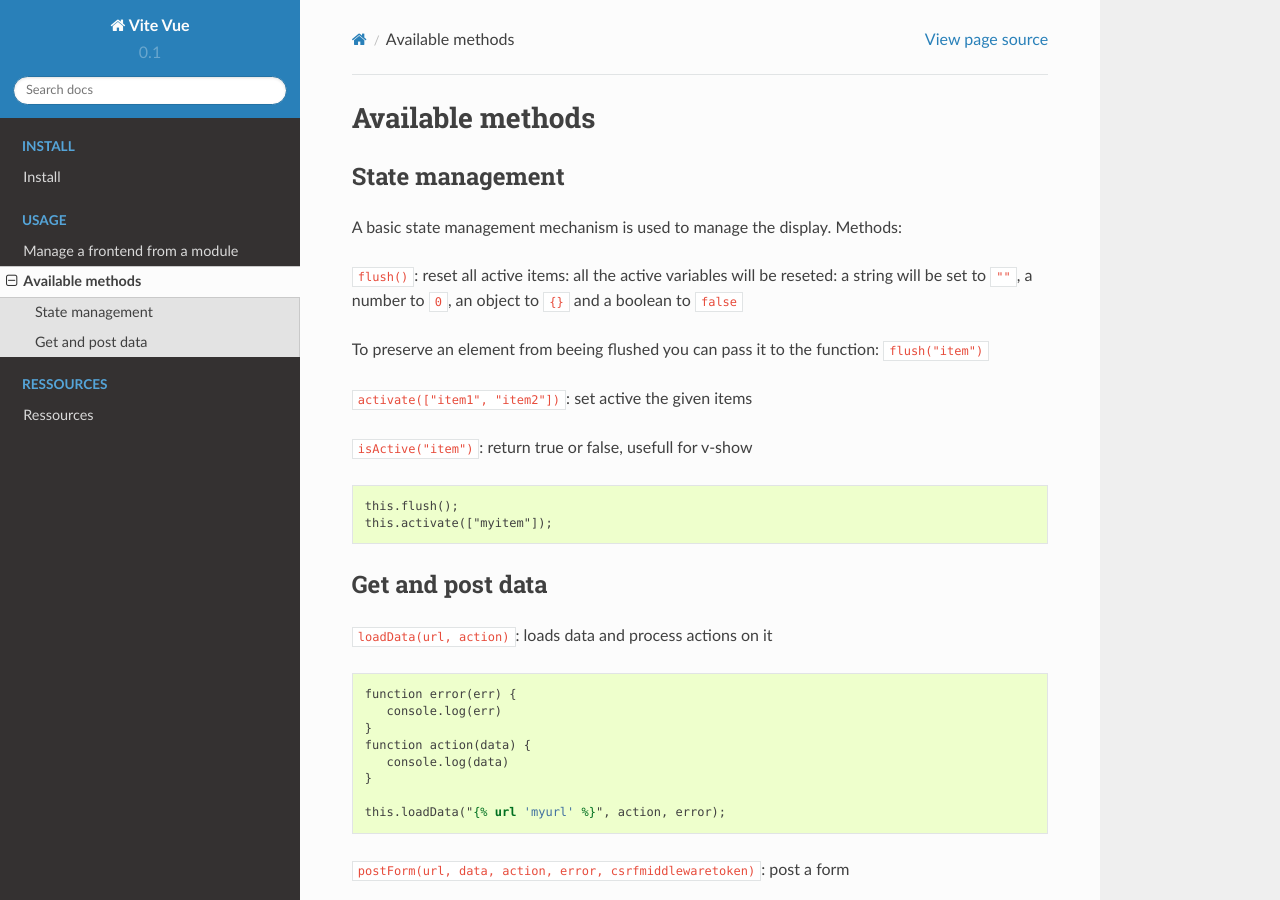
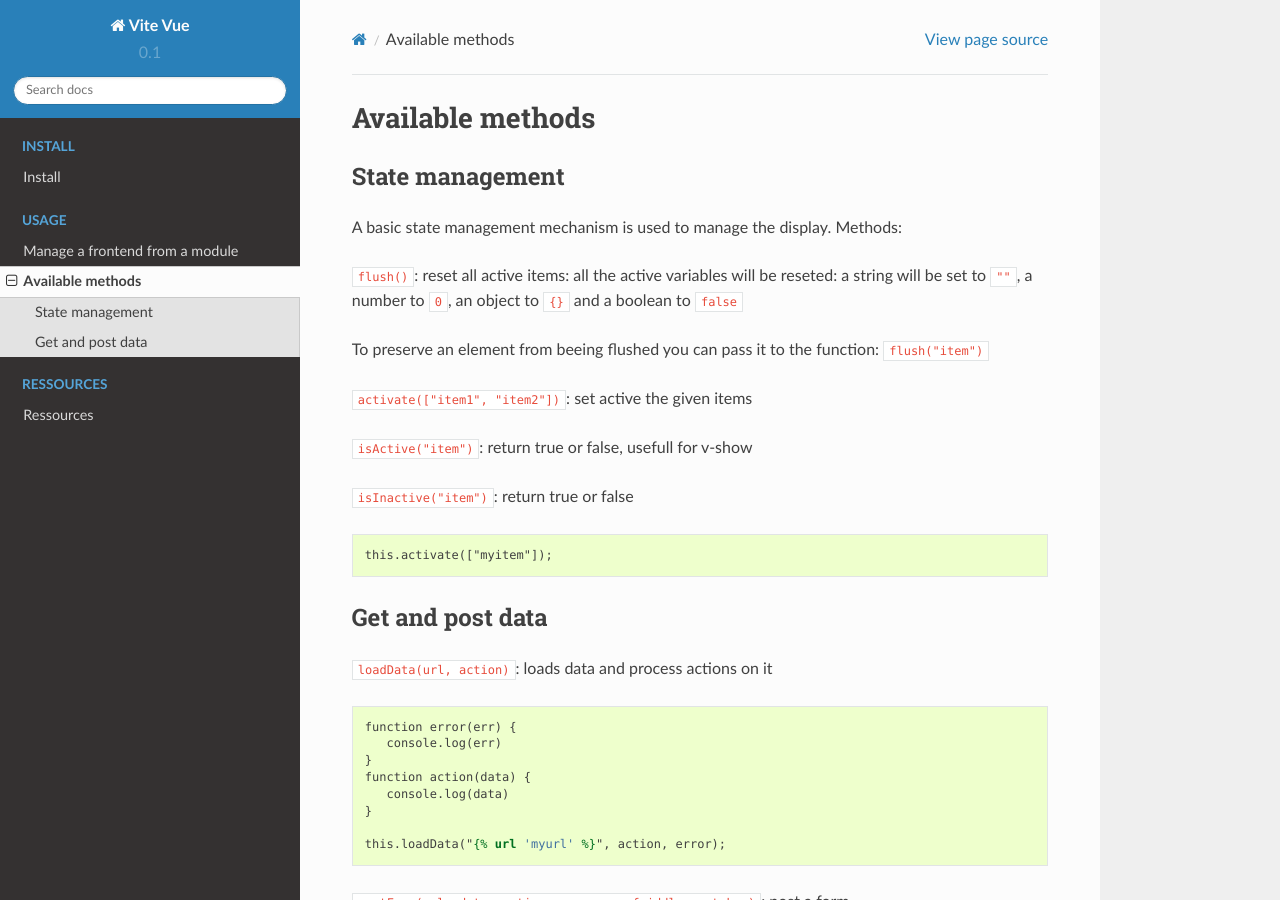
Before and after one commit to synw/django-vitevue, a Sphinx documentation site: the page built from docs/usage/methods.rst, in a window 1280 px wide and 900 px high. Built offline with Sphinx 7.4.7 and the Read the Docs theme 2.0.0, drawn with Linux system fonts in a browser that asks for light colours.

Commit message:
Document the isInactive method

```diff
--- a/docs/usage/methods.rst
+++ b/docs/usage/methods.rst
@@ -15,11 +15,12 @@ To preserve an element from beeing flushed you can pass it to the function: ``fl
 
 ``isActive("item")``: return true or false, usefull for v-show
 
+``isInactive("item")``: return true or false
+
 .. highlight:: django
 
 ::
 
-   this.flush();
    this.activate(["myitem"]);
 
 
```
